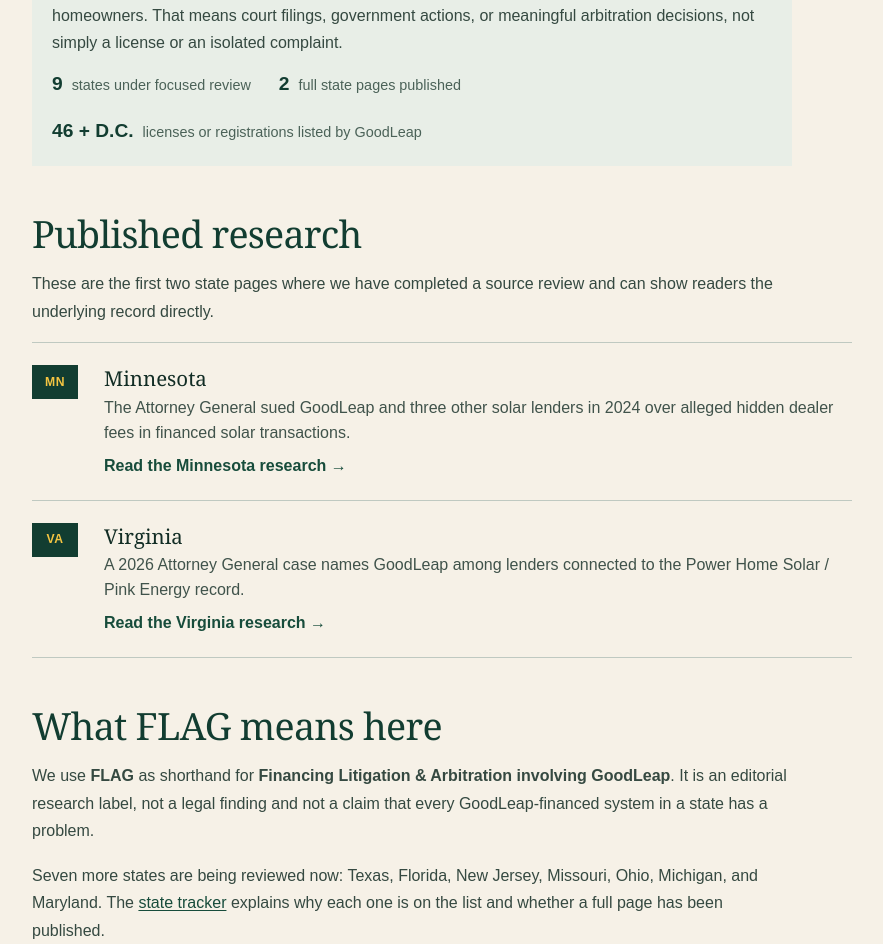
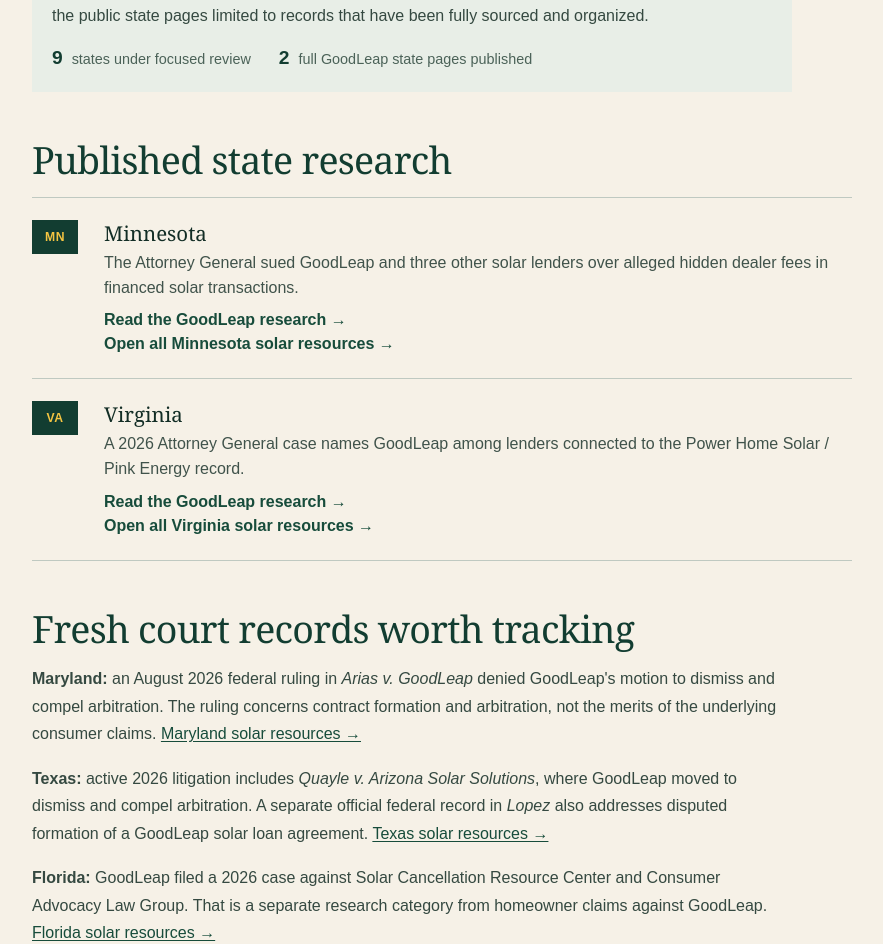
Before and after one commit to Decentralized-Rob/solar-consumer-research, a Next.js app: page /goodleap in a window 1280 px wide. Shown: the part 708-1652 px from the top of the page, without its empty margins (68-951 px from the left). Built offline with nearby package versions, Linux system fonts and the light colour scheme.

Commit message:
Freshen GoodLeap hub content and links

```diff
--- a/app/goodleap/page.tsx
+++ b/app/goodleap/page.tsx
@@ -2,143 +2,31 @@ import type { Metadata } from "next";
 import Link from "next/link";
 
 const canonicalUrl = "https://solarcomplaint.com/goodleap";
-const reviewedDate = "2026-09-03";
+const reviewedDate = "2026-09-16";
+export const metadata: Metadata = { title: "GoodLeap Solar Financing: Lawsuits & Consumer Research", description: "GoodLeap solar financing research based on court records, Attorney General actions, arbitration rulings, and official consumer resources.", alternates: { canonical: "/goodleap" }, openGraph: { title: "GoodLeap Solar Financing: What the Public Record Shows", description: "Independent research on GoodLeap solar financing using court records, government filings, and primary sources.", url: "/goodleap", type: "website" } };
 
-export const metadata: Metadata = {
-  title: "GoodLeap Solar Financing: Lawsuits & Consumer Research",
-  description:
-    "GoodLeap solar financing research based on court records, Attorney General actions, arbitration rulings, and official consumer resources.",
-  alternates: { canonical: "/goodleap" },
-  openGraph: {
-    title: "GoodLeap Solar Financing: What the Public Record Shows",
-    description: "Independent research on GoodLeap solar financing using court records, government filings, and primary sources.",
-    url: "/goodleap",
-    type: "website",
-    images: [{ url: "https://solarcomplaint.com/og.png", width: 1200, height: 630, alt: "Solar Consumer Research" }],
-  },
-  twitter: {
-    card: "summary_large_image",
-    title: "GoodLeap Solar Financing: What the Public Record Shows",
-    description: "Independent research on GoodLeap solar financing using court records, government filings, and primary sources.",
-    images: ["https://solarcomplaint.com/og.png"],
-  },
-};
-
-const publishedStates = [
-  {
-    abbr: "MN",
-    state: "Minnesota",
-    detail: "The Attorney General sued GoodLeap and three other solar lenders in 2024 over alleged hidden dealer fees in financed solar transactions.",
-    href: "/goodleap/states/minnesota",
-  },
-  {
-    abbr: "VA",
-    state: "Virginia",
-    detail: "A 2026 Attorney General case names GoodLeap among lenders connected to the Power Home Solar / Pink Energy record.",
-    href: "/goodleap/states/virginia",
-  },
+const publishedStates=[
+ {abbr:"MN",state:"Minnesota",detail:"The Attorney General sued GoodLeap and three other solar lenders over alleged hidden dealer fees in financed solar transactions.",href:"/goodleap/states/minnesota",stateHref:"/states/minnesota"},
+ {abbr:"VA",state:"Virginia",detail:"A 2026 Attorney General case names GoodLeap among lenders connected to the Power Home Solar / Pink Energy record.",href:"/goodleap/states/virginia",stateHref:"/states/virginia"},
 ] as const;
 
-export default function GoodLeapHubPage() {
-  const structuredData = {
-    "@context": "https://schema.org",
-    "@graph": [
-      {
-        "@type": "CollectionPage",
-        "@id": `${canonicalUrl}#page`,
-        name: "GoodLeap Solar Financing: What the Public Record Shows",
-        description: "Independent research on GoodLeap solar financing using court records, government filings, and primary sources.",
-        url: canonicalUrl,
-        dateModified: reviewedDate,
-        isPartOf: { "@id": "https://solarcomplaint.com/#website" },
-        publisher: { "@id": "https://solarcomplaint.com/#publisher" },
-        about: {
-          "@type": "Organization",
-          name: "GoodLeap, LLC",
-          alternateName: "Loanpal",
-          sameAs: "https://www.goodleap.com/",
-        },
-      },
-      {
-        "@type": "BreadcrumbList",
-        itemListElement: [
-          { "@type": "ListItem", position: 1, name: "Home", item: "https://solarcomplaint.com/" },
-          { "@type": "ListItem", position: 2, name: "GoodLeap", item: canonicalUrl },
-        ],
-      },
-    ],
-  };
+export default function GoodLeapHubPage(){
+ const structuredData={"@context":"https://schema.org","@type":"CollectionPage","@id":`${canonicalUrl}#page`,name:"GoodLeap Solar Financing: What the Public Record Shows",description:"Independent research on GoodLeap solar financing using court records, government filings, and primary sources.",url:canonicalUrl,dateModified:reviewedDate,isPartOf:{"@id":"https://solarcomplaint.com/#website"},publisher:{"@id":"https://solarcomplaint.com/#publisher"},about:{"@type":"Organization",name:"GoodLeap, LLC",alternateName:"Loanpal",sameAs:"https://www.goodleap.com/"}};
+ return <><script type="application/ld+json" dangerouslySetInnerHTML={{__html:JSON.stringify(structuredData)}}/><main className="gl-main"><div className="gl-page">
+  <p className="gl-eyebrow">GoodLeap research</p><h1>GoodLeap solar financing: what the public record shows</h1>
+  <p className="gl-deck">GoodLeap, formerly Loanpal, appears in solar-financing lawsuits, Attorney General cases, and arbitration disputes around the country. This hub organizes the strongest records by state and separates allegations from court rulings.</p>
+  <div className="gl-review-line"><time dateTime={reviewedDate}>Reviewed September 16, 2026</time><span>·</span><Link href="/methodology">How we verify records</Link><span>·</span><Link href="/corrections">Corrections</Link></div>
+  <div className="gl-actions"><Link className="gl-button gl-button-primary" href="/#questions">Get free research assistance</Link><Link className="gl-button" href="/goodleap/states">Browse GoodLeap research by state</Link></div>
+  <div className="gl-summary"><p>The September source refresh adds newer court developments to the review queue while keeping the public state pages limited to records that have been fully sourced and organized.</p><div className="gl-number-line"><span><strong>9</strong> states under focused review</span><span><strong>2</strong> full GoodLeap state pages published</span></div></div>
 
-  return (
-    <>
-      <script type="application/ld+json" dangerouslySetInnerHTML={{ __html: JSON.stringify(structuredData) }} />
-      <main className="gl-main">
-        <div className="gl-page">
-          <p className="gl-eyebrow">GoodLeap research</p>
-          <h1>GoodLeap solar financing: what the public record shows</h1>
-          <p className="gl-deck">
-            GoodLeap, formerly Loanpal, appears in a growing set of solar-financing lawsuits, Attorney General cases, and arbitration disputes. This section pulls the strongest public records into one place and keeps allegations, court rulings, and broader industry context separate.
-          </p>
-          <div className="gl-review-line">
-            <time dateTime={reviewedDate}>Reviewed September 3, 2026</time><span>·</span>
-            <Link href="/methodology">How we verify records</Link><span>·</span>
-            <Link href="/corrections">Corrections</Link>
-          </div>
-          <div className="gl-actions">
-            <Link className="gl-button gl-button-primary" href="/#questions">Get free research assistance</Link>
-            <Link className="gl-button" href="/goodleap/states">Browse GoodLeap research by state</Link>
-          </div>
+  <section className="gl-section"><h2>Published state research</h2><div className="gl-published-list">{publishedStates.map(item=><article className="gl-published-item" key={item.abbr}><span className="gl-state-abbr">{item.abbr}</span><div><h3>{item.state}</h3><p>{item.detail}</p><Link href={item.href}>Read the GoodLeap research →</Link><br/><Link href={item.stateHref}>Open all {item.state} solar resources →</Link></div></article>)}</div></section>
 
-          <div className="gl-summary">
-            <p>
-              We are starting with states where the GoodLeap-specific record is substantial enough to be useful to homeowners. That means court filings, government actions, or meaningful arbitration decisions, not simply a license or an isolated complaint.
-            </p>
-            <div className="gl-number-line" aria-label="GoodLeap research status">
-              <span><strong>9</strong> states under focused review</span>
-              <span><strong>2</strong> full state pages published</span>
-              <span><strong>46 + D.C.</strong> licenses or registrations listed by GoodLeap</span>
-            </div>
-          </div>
+  <section className="gl-section"><h2>Fresh court records worth tracking</h2><p><strong>Maryland:</strong> an August 2026 federal ruling in <em>Arias v. GoodLeap</em> denied GoodLeap&apos;s motion to dismiss and compel arbitration. The ruling concerns contract formation and arbitration, not the merits of the underlying consumer claims. <Link className="gl-text-link" href="/states/maryland">Maryland solar resources →</Link></p><p><strong>Texas:</strong> active 2026 litigation includes <em>Quayle v. Arizona Solar Solutions</em>, where GoodLeap moved to dismiss and compel arbitration. A separate official federal record in <em>Lopez</em> also addresses disputed formation of a GoodLeap solar loan agreement. <Link className="gl-text-link" href="/states/texas">Texas solar resources →</Link></p><p><strong>Florida:</strong> GoodLeap filed a 2026 case against Solar Cancellation Resource Center and Consumer Advocacy Law Group. That is a separate research category from homeowner claims against GoodLeap. <Link className="gl-text-link" href="/states/florida">Florida solar resources →</Link></p></section>
 
-          <section className="gl-section" aria-labelledby="published-research-heading">
-            <h2 id="published-research-heading">Published research</h2>
-            <p>These are the first two state pages where we have completed a source review and can show readers the underlying record directly.</p>
-            <div className="gl-published-list">
-              {publishedStates.map((item) => (
-                <article className="gl-published-item" key={item.abbr}>
-                  <span className="gl-state-abbr" aria-hidden="true">{item.abbr}</span>
-                  <div>
-                    <h3>{item.state}</h3>
-                    <p>{item.detail}</p>
-                    <Link href={item.href}>Read the {item.state} research →</Link>
-                  </div>
-                </article>
-              ))}
-            </div>
-          </section>
+  <section className="gl-section"><h2>Where installer failure overlaps financing</h2><p>Some GoodLeap disputes sit next to records involving failed solar installers. The site keeps the lender record and installer record distinct, then links them where the same transaction or litigation makes the overlap useful.</p><p><Link className="gl-text-link" href="/cases/titan-solar-power">Titan Solar Power closure and bankruptcy research →</Link><br/><Link className="gl-text-link" href="/research">Browse all SolarComplaint.com research →</Link></p></section>
 
-          <section className="gl-section" aria-labelledby="flag-heading">
-            <h2 id="flag-heading">What FLAG means here</h2>
-            <p>
-              We use <strong>FLAG</strong> as shorthand for <strong>Financing Litigation &amp; Arbitration involving GoodLeap</strong>. It is an editorial research label, not a legal finding and not a claim that every GoodLeap-financed system in a state has a problem.
-            </p>
-            <p>
-              Seven more states are being reviewed now: Texas, Florida, New Jersey, Missouri, Ohio, Michigan, and Maryland. The <Link className="gl-text-link" href="/goodleap/states">state tracker</Link> explains why each one is on the list and whether a full page has been published.
-            </p>
-          </section>
+  <section className="gl-section"><h2>What FLAG means here</h2><p><strong>FLAG</strong> is shorthand for <strong>Financing Litigation &amp; Arbitration involving GoodLeap</strong>. It is an editorial research label, not a legal finding. <Link className="gl-text-link" href="/goodleap/states">See the state tracker →</Link></p></section>
 
-          <section className="gl-help-box" aria-labelledby="research-help-heading">
-            <h2 id="research-help-heading">Have a GoodLeap solar financing issue?</h2>
-            <p>
-              Send your state, city or town, and a short description of what happened. We will look for public records, regulators, complaint channels, and other source-backed information that may help you understand what is already out there.
-            </p>
-            <div className="gl-actions">
-              <Link className="gl-button gl-button-primary" href="/#questions">Request free research assistance</Link>
-              <Link className="gl-button" href="/goodleap/resources">Official consumer resources</Link>
-            </div>
-          </section>
-        </div>
-      </main>
-    </>
-  );
+  <section className="gl-help-box"><h2>Have a GoodLeap solar financing issue?</h2><p>Send your state, city or town, and a short description. We will look for public records, regulators, complaint channels, and other source-backed information.</p><div className="gl-actions"><Link className="gl-button gl-button-primary" href="/#questions">Request free research assistance</Link><Link className="gl-button" href="/goodleap/resources">Official consumer resources</Link></div></section>
+ </div></main></>;
 }
```
